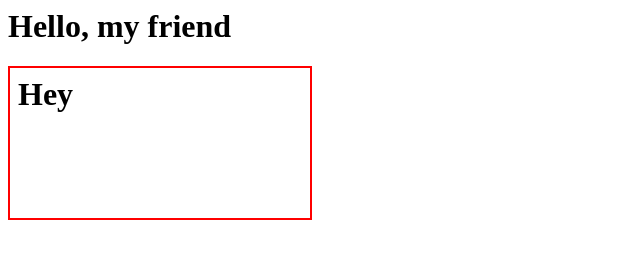
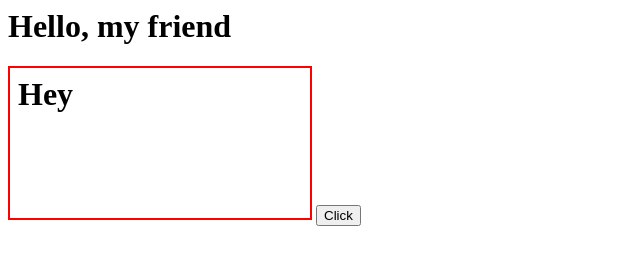
Before and after one commit to aronglia/beta-site, a plain HTML site: page index.html in a window 1280 px wide. Shown: the whole page, without its empty margins (0-640 px from the left). Drawn offline with Linux system fonts and the light colour scheme.

Commit message:
Add button

```diff
--- a/index.html
+++ b/index.html
@@ -11,4 +11,6 @@
 
 <iframe class="redcolor" src="https://aronglia.github.io/beta-site/frame.html"></iframe>
 
+<button name="coolbtn" class="btn"/>Click</button>
+
 </html>
```
Also changed, not shown: longpoll.html (+1 -0 lines).
